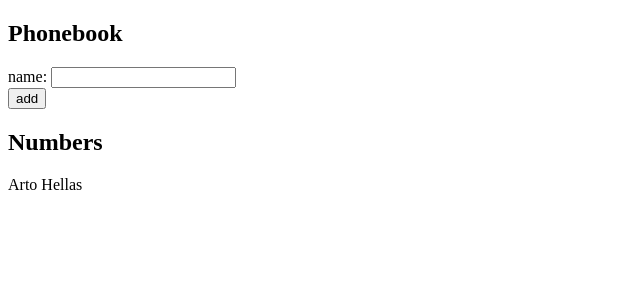
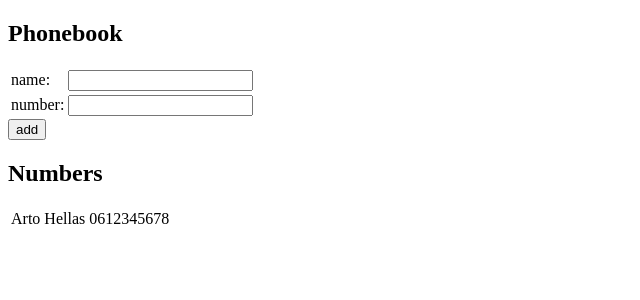
Before and after one commit to DaPurr/FullStackOpen, a React (Vite) app in the folder part2/phonebook/: page / in a window 1280 px wide. Shown: the top 300 px of the page, without its empty margins (0-640 px from the left). Built offline with nearby package versions, Linux system fonts and the light colour scheme.

Commit message:
Add exercise 2.8

```diff
--- a/part2/phonebook/src/App.jsx
+++ b/part2/phonebook/src/App.jsx
@@ -1,26 +1,43 @@
 import { useState } from 'react'
 
-const Person = ({ name }) => {
+const Person = ({ name, number }) => {
   return (
-    <div>{name}</div>
+    <tr>
+      <td>{name}</td>
+      <td>{number}</td>
+    </tr>
   )
 }
 
 const App = () => {
   const [persons, setPersons] = useState([
-    { name: 'Arto Hellas' }
+    { name: 'Arto Hellas', number: '0612345678' }
   ])
   const [newName, setNewName] = useState('')
+  const [newNumber, setNewNumber] = useState('')
 
   const handleChangeName = (event) => {
     setNewName(event.target.value)
   }
 
-  const addName = (event) => {
+  const handleChangeNumber = (event) => {
+    setNewNumber(event.target.value)
+  }
+
+  const addPerson = (event) => {
     event.preventDefault()
-    if (newName === '') return
+    if (newName === '') {
+      alert('Fill in a name please')
+      return
+    }
     const newPerson = {
-      name: newName
+      name: newName,
+      number: newNumber
+    }
+
+    if (newNumber === '') {
+      alert('Fill in a phone number please')
+      return
     }
 
     if (persons.find(person => person.name === newPerson.name)) {
@@ -30,21 +47,36 @@ const App = () => {
 
     setPersons(persons.concat(newPerson))
     setNewName('')
+    setNewNumber('')
+    setNewNumber('')
   }
 
   return (
     <div>
       <h2>Phonebook</h2>
-      <form onSubmit={addName}>
-        <div>
-          name: <input value={newName} onChange={handleChangeName} />
-        </div>
+      <form onSubmit={addPerson}>
+        <table>
+          <tr>
+            <td>name:</td>
+            <td><input value={newName} onChange={handleChangeName} /></td>
+          </tr>
+          <tr>
+            <td>number:</td>
+            <td><input value={newNumber} onChange={handleChangeNumber} /></td>
+          </tr>
+        </table>
         <div>
           <button type="submit">add</button>
         </div>
       </form>
       <h2>Numbers</h2>
-      {persons.map(person => <Person key={person.name} name={person.name} />)}
+      <table>
+        {persons.map(person => <Person
+          key={person.name}
+          name={person.name}
+          number={person.number}
+        />)}
+      </table>
     </div>
   )
 }
```
